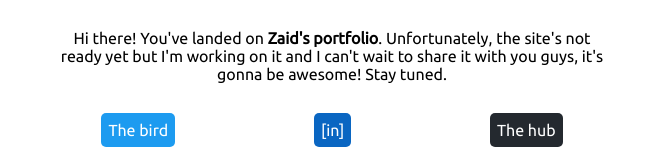
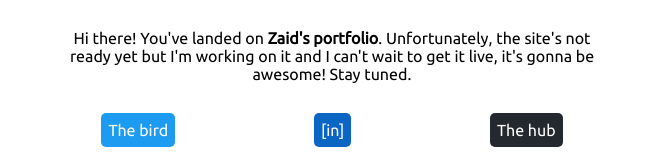
Before and after one commit to zaidsidd360/zaidsiddiqui.dev, a plain HTML site: page index.html in a window 1280 px wide. Shown: the top 160 px of the page, without its empty margins (308-971 px from the left). Drawn offline with Linux system fonts and the light colour scheme.

Commit message:
Modified text

```diff
--- a/index.html
+++ b/index.html
@@ -73,7 +73,7 @@
         <p id="margin-inline">Hi there! You've landed on <strong>Zaid's portfolio</strong>. Unfortunately, the site's
             not ready yet but I'm
             working on
-            it and I can't wait to share it with you guys, it's gonna be awesome! Stay tuned.</p>
+            it and I can't wait to get it live, it's gonna be awesome! Stay tuned.</p>
         <div>
             <a href="https://twitter.com/zaidsidd360" id="bird">The bird</a>
             <a href="https://www.linkedin.com/in/zaidsidd69420/" id="in">[in]</a>
```
